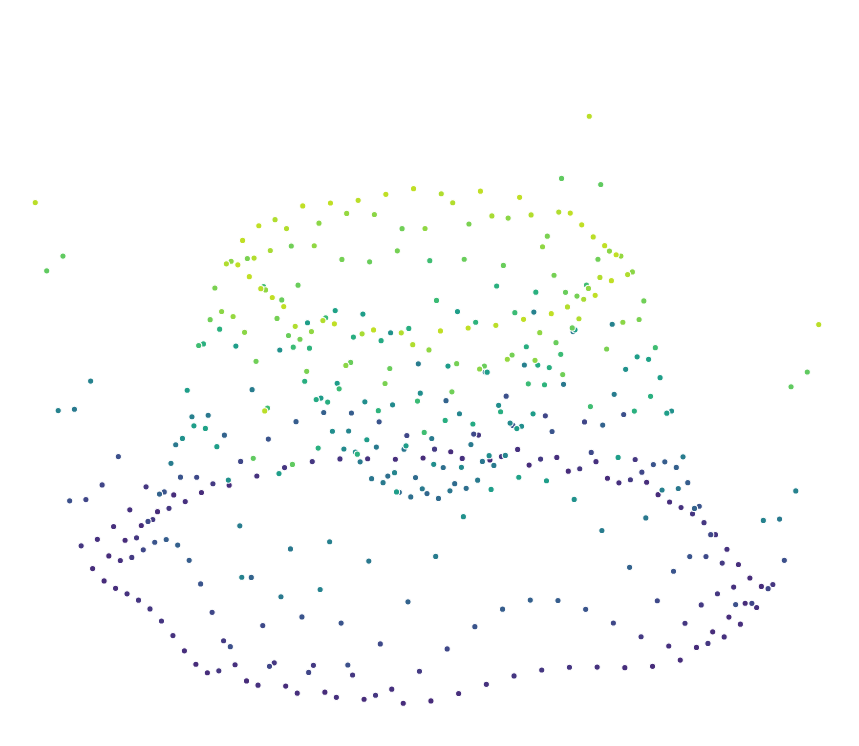
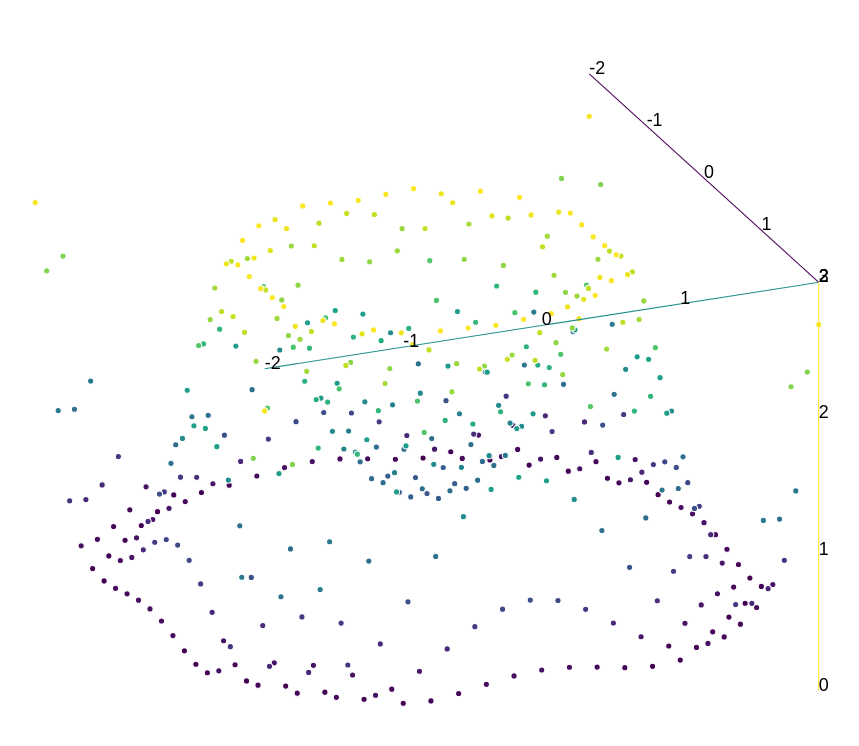
Before and after one commit to beyarkay/StatsForMortals, a plain HTML site: page scratchpad.html in a window 1280 px wide. Shown: the whole page, without its empty margins (213-1072 px from the left). Drawn offline with nearby package versions, Linux system fonts and the light colour scheme.

Commit message:
Added rudimentary scales

```diff
--- a/scratchpad.html
+++ b/scratchpad.html
@@ -52,6 +52,12 @@
     let step = 0.2;
     let scale = 0.5;
     let sensitivity = [0.002, 0.002];
+    if (screen.width < screen.height) {
+        // If the device is in a portrait orientation, the sensitivity to rotation should be greater.
+        sensitivity = [0.02, 0.02];
+    }
+
+
     let rotation = [-Math.PI * 3 / 8, -Math.PI * 3 / 8, 0];
     const draw_paths = false;
     let id = 'three_d_vibes';
@@ -61,6 +67,7 @@
 
 
     // ----------========== Build up the point cloud ==========----------
+
     let points = [];
 
     function f(x, y) {
@@ -74,45 +81,35 @@
         }
     }
 
-    // ----------========== Build up the bounding box ==========----------
-    let extents = [[
-        Math.floor(d3.min(points, (d) => d[0])),
-        Math.ceil(d3.max(points, (d) => d[0]))
-    ], [
-        Math.floor(d3.min(points, (d) => d[1])),
-        Math.ceil(d3.max(points, (d) => d[1]))
-    ], [
-        Math.floor(d3.min(points, (d) => d[2])),
-        Math.ceil(d3.max(points, (d) => d[2]))
-    ]];
+    // ----------========== Define the bounding box (used to draw the scales) ==========----------
 
-    // top or bottom surface
-    let bottom = [
-        [extents[0][0], extents[1][0], extents[2][0]],
-        [extents[0][0], extents[1][1], extents[2][0]],
-        [extents[0][1], extents[1][1], extents[2][0]],
-        [extents[0][1], extents[1][0], extents[2][0]],
-        [extents[0][0], extents[1][0], extents[2][0]],
+    let extents = [
+        {
+            min: Math.floor(d3.min(points, (d) => d[0])),
+            max: Math.ceil(d3.max(points, (d) => d[0]))
+        },
+        {
+            min: Math.floor(d3.min(points, (d) => d[1])),
+            max: Math.ceil(d3.max(points, (d) => d[1]))
+        },
+        {
+            min: Math.floor(d3.min(points, (d) => d[2])),
+            max: Math.ceil(d3.max(points, (d) => d[2]))
+        },
     ];
-    // left_or_right surface
-    let right = [
-        [extents[0][1], extents[1][0], extents[2][0]],
-        [extents[0][1], extents[1][1], extents[2][0]],
-        [extents[0][1], extents[1][1], extents[2][1]],
-        [extents[0][1], extents[1][0], extents[2][1]],
-        [extents[0][1], extents[1][0], extents[2][0]],
+    let corners = [
+        [extents[0].min, extents[1].min, extents[2].min],
+        [extents[0].min, extents[1].min, extents[2].max],
+        [extents[0].min, extents[1].max, extents[2].min],
+        [extents[0].min, extents[1].max, extents[2].max],
+        [extents[0].max, extents[1].min, extents[2].min],
+        [extents[0].max, extents[1].min, extents[2].max],
+        [extents[0].max, extents[1].max, extents[2].min],
+        [extents[0].max, extents[1].max, extents[2].max],
     ];
-    // front_or_back surface
-    let back = [
-        [extents[0][0], extents[1][0], extents[2][0]],
-        [extents[0][1], extents[1][0], extents[2][0]],
-        [extents[0][1], extents[1][0], extents[2][1]],
-        [extents[0][0], extents[1][0], extents[2][1]],
-        [extents[0][0], extents[1][0], extents[2][0]],
-    ];
-    let polygons = [bottom, right, back];
 
     // ----------========== Define rotation & projection matrices ==========----------
+
     function rotX(theta) {
         return math.transpose([
             [1, 0, 0],
@@ -144,6 +141,7 @@
     ]);
 
     // ----------========== Create the Scales, line generator,  ==========----------
+
     // Create an x-num_points for xy to pixel coordinates
     xScale = d3.scaleLinear()
         .domain([start, stop])
@@ -160,11 +158,9 @@
 
     // ----------========== Set up the SVG groups ==========----------
 
-
     svg.append('g').attr('class', 'lines');
     svg.append('g').attr('class', 'points');
     svg.append('g').attr('class', 'scale');
-
 
     // ----------========== Make the SVG draggable ==========----------
     let mouseStart;
@@ -176,12 +172,10 @@
     );
 
     function dragStarted(d) {
-        d3.select(this).attr("fill", "black");
         mouseStart = [d3.event.x, d3.event.y];
     }
 
     function dragInProgress(d) {
-        d3.select(this).attr("fill", "grey");
         mouseDelta = [d3.event.x - mouseStart[0], d3.event.y - mouseStart[1]];
         updatePlot(svg, [
             rotation[0] + mouseDelta[0] * sensitivity[0],
@@ -190,61 +184,163 @@
     }
 
     function dragEnded(d) {
-        d3.select(this).attr("fill", "white");
         rotation[0] += mouseDelta[0] * sensitivity[0];
         rotation[1] += mouseDelta[1] * sensitivity[1];
+    }
+
+    // ----------========== Create an axis ==========----------
+    function createAxes(svg, corners, rotation) {
+        // Project the corners of the box that bounds all the points
+        let corners_projected = math.multiply(
+            corners,
+            rotZ(rotation[0]),
+            rotX(rotation[1]),
+            projection
+        );
+        let corners_buffer = [];
+        for (let i = 0; i < corners_projected.length; i++) {
+            corners_buffer.push({
+                x: corners_projected[i][0],
+                y: corners_projected[i][1],
+                z: corners_projected[i][2],
+                xyz: corners[i]
+            })
+        }
+        let scale_lines = [
+            [
+                corners_buffer[0],
+                corners_buffer[4]
+            ],
+            [
+                corners_buffer[0],
+                corners_buffer[2]
+            ],
+            [
+                corners_buffer[0],
+                corners_buffer[1]
+            ],
+        ];
+        for (let i = 0; i < corners_buffer.length; i++) {
+            if (i < 4) { // Figure out the x-scale lines
+                let line = [
+                    corners_buffer[i],
+                    corners_buffer[i + 4]
+                ];
+                if (Math.abs(line[0].y) >= Math.abs(scale_lines[2][0].y) && line[0].z < scale_lines[2][0].z) {
+                    scale_lines[0] = line.slice(); // copy line into z_line
+                }
+            }
+            if ((i % 4) < 2) { // Figure out the y-scale lines
+                let line = [
+                    corners_buffer[i],
+                    corners_buffer[i + 2]
+                ];
+                if (Math.abs(line[0].y) >= Math.abs(scale_lines[2][0].y) && line[0].z > scale_lines[2][0].z) {
+                    scale_lines[1] = line.slice(); // copy line into z_line
+                }
+            }
+            if (i % 2 === 0) { // Figure out the z-scale lines
+                let line = [
+                    corners_buffer[i],
+                    corners_buffer[i + 1]
+                ];
+                if (Math.abs(line[0].x) >= Math.abs(scale_lines[2][0].x) && line[0].z > scale_lines[2][0].z) {
+                    scale_lines[2] = line.slice(); // copy line into z_line
+                }
+            }
+        }
+
+        // =======Draw the text ticks of the scale=======
+
+        let ticks = [];
+
+        for (let i = 0; i < 3; i++) {
+            console.log(i);
+            // let min = [
+            //     Math.min(scale_lines[i][0].x, scale_lines[i][1].x),
+            //     Math.min(scale_lines[i][0].y, scale_lines[i][1].y),
+            //     Math.min(scale_lines[i][0].z, scale_lines[i][1].z)
+            // ];
+            let range = [
+                (scale_lines[i][0].x - scale_lines[i][1].x),
+                (scale_lines[i][0].y - scale_lines[i][1].y),
+                (scale_lines[i][0].z - scale_lines[i][1].z)
+            ];
+            console.log(range);
+            for (let value = extents[i].min; value <= extents[i].max; value++) {
+                let fraction = (value - extents[i].min) / (extents[i].max - extents[i].min);
+                ticks.push({
+                    x: scale_lines[i][1].x + (1-fraction) * range[0], // lerp from min to max
+                    y: scale_lines[i][1].y + (1-fraction) * range[1], // lerp from min to max
+                    z: scale_lines[i][1].z + (1-fraction) * range[2], // lerp from min to max
+                    xyz: [scale_lines[i][0][0], scale_lines[i][0][1], value]
+                })
+            }
+        }
+        let scaleScale = d3.scaleSequential()
+            .domain([0, 2])
+            .interpolator(d3.interpolateViridis);
+
+
+        // =======Draw the lines of the scale=======
+        // Join
+        let lines = svg.select('.scale').selectAll('line').data(scale_lines);
+        // Enter
+        lines.enter()
+            .append('line')
+            .style('strokeWeight', 1)
+            .merge(lines)
+            .style('stroke', (d, i) => scaleScale(i))
+            .attr('x1', (d) => xScale(d[0].x))
+            .attr('y1', (d) => yScale(d[0].y))
+            .attr('x2', (d) => xScale(d[1].x))
+            .attr('y2', (d) => yScale(d[1].y));
+        // Exit
+        lines.exit().remove();
+
+        // =======Draw the text ticks of the scale=======
+        // Join
+        let text_ticks = svg.select('.scale').selectAll('text').data(ticks);
+        // Enter
+        text_ticks.enter()
+            .append('text')
+            .merge(text_ticks)
+            .text((d) => d.xyz[2])
+            .attr('x', (d) => xScale(d.x))
+            .attr('y', (d) => yScale(d.y));
+        // Exit
+        text_ticks.exit().remove();
+
+
     }
 
     // ----------========== Things to do on a plot update ==========----------
 
     function updatePlot(svg, rotation) {
-        // 1. Build up the z buffer
-        let z_buffer = [];
 
-        for (let i = 0; i < points.length; i++) {
-            z_buffer.push({
-                type: 'circle',
-                group: 'points',
-                xyz: points[i]
-            })
-        }
-        for (let poly_idx = 0; poly_idx < polygons.length; poly_idx++) {
-            for (let draw_idx = 0; draw_idx < polygons[poly_idx].length; draw_idx++) {
-                z_buffer.push({
-                    type: 'poly',
-                    group: 'scale',
-                    poly_index: poly_idx,
-                    draw_index: draw_idx,
-                    xyz: polygons[poly_idx][draw_idx]
-                })
-            }
-        }
-        // 2. Extract the coords from the z-buffer and do the transformations on them
-        let projected = math.multiply(
-            z_buffer.map(d => {
-                return d.xyz;
-            }),
+
+        // project all the points that make up the plot
+        let points_projected = math.multiply(
+            points,
             rotZ(rotation[0]),
             rotX(rotation[1]),
             projection
         );
-        // 3. Add the transformed coords back into the z-buffer
-        z_buffer.forEach((d, i) => {
-            d.projected = projected[i];
-            d.x = d.projected[0];
-            d.y = d.projected[1];
-            d.z = d.projected[2];
-            return d;
-        });
+        let points_buffer = [];
+        for (let i = 0; i < points_projected.length; i++) {
+            points_buffer.push({
+                x: points_projected[i][0],
+                y: points_projected[i][1],
+                z: points_projected[i][2],
+                xyz: points[i]
+            })
+        }
 
-        // 4. Sort the z-buffer
-        z_buffer.sort((a, b) => a.projected[2] < b.projected[2] ? -1 : 1);
-
-
-        // TODO finish pushing the z-buffer through the rest of the pipeline.
+        //  Sort the z-buffer
+        points_buffer.sort((a, b) => a.z < b.z ? -1 : 1);
 
         let colorScale = d3.scaleSequential()
-            .domain(d3.extent(z_buffer, (d) => d.xyz[2]))
+            .domain(d3.extent(points_buffer, (d) => d.xyz[2]))
             .interpolator(d3.interpolateViridis);
 
         if (draw_paths) {
@@ -284,21 +380,14 @@
         }
 
 
-        let buffer = [];
-        // Remove the old groups, they can't be re-used.
-        svg.select('.points').selectAll('g').remove();
-        svg.select('.scale').selectAll('g').remove();
-        for (let i = 0; i < z_buffer.length; i++) {
-            if ((buffer.length > 0 && z_buffer[i].type !== buffer[buffer.length - 1].type) || i === z_buffer.length - 1) {
-                if (buffer[0].type === 'circle') {
         // Join
-                    let circles = svg.select('.points').append('g').selectAll('circle').data(buffer);
+        let circles = svg.select('.points').selectAll('circle').data(points_buffer);
         // Enter
         circles.enter()
             .append('circle')
             .style('stroke', 'white')
             .style('strokeWeight', 1)
-                        .attr('r', scale * 6)
+            .attr('r', 3)
             .merge(circles)
             .attr('cx', (d) => xScale(d.x))
             .attr('cy', (d) => yScale(d.y))
@@ -307,58 +396,9 @@
         // Exit
         circles.exit().remove();
 
-                } else if (buffer[0].type === 'poly') {
-                    // TODO doesn't take into account one poly with vertices at different z-depths !!!
-                    let data = [];
-                    let number_of_polys = d3.max(buffer, (d) => d.poly_index);
-                    for (let k = 0; k <= number_of_polys; k++) {
-                        data.push([]);
-                    }
-                    for (let j = 0; j < buffer.length; j++) {
-                        data[buffer[j].poly_index].push(buffer[j]);
-                    }
-                    console.log(data);
-                    console.log("----");
-                    // TODO now that every polygon is in data, they still need to be ordered properly
-                    let polygons = svg.select('.scale').append('g').selectAll('polygon').data(data);
-                    polygons.enter().append("polygon")
-                        .attr("stroke", "black")
-                        .attr("fill", "rgba(0,234,255,0.47)")
-                        .attr("stroke-width", 1)
-                        .merge(polygons)
-                        .attr("points", d => d.map(d => [xScale(d.x), yScale(d.y)].join(",")).join(" "));
-                    polygons.exit().remove();
-                }
-                buffer = []
-            }
-            buffer.push(z_buffer[i])
-        }
+        createAxes(svg, corners, rotation)
 
-        // // Join
-        // let circles = svg.select('.points').selectAll('circle').data(point_data);
-        // // Enter
-        // circles.enter()
-        //     .append('circle')
-        //     .style('stroke', 'white')
-        //     .style('strokeWeight', 1)
-        //     .merge(circles)
-        //     .attr('cx', (d) => xScale(d.x))
-        //     .attr('cy', (d) => yScale(d.y))
-        //     .attr('r', (d) => scale * (6 + 2 * (d.depth - min_r) / (max_r - min_r)))
-        //     .style("fill", (d) => colorScale(d.z));
-        // // Exit
-        // circles.exit().remove();
-        //
-        //
-        // // console.log(poly_data.map((d) => d.map(d => [xScale(d.x), yScale(d.y)].join(","))));
-        // let grid = svg.select('.scale').selectAll('polygon').data(poly_data);
-        // grid.enter().append("polygon")
-        //     .attr("stroke", "black")
-        //     .attr("fill", "none")
-        //     .attr("stroke-width", 1)
-        //     .merge(grid)
-        //     .attr("points", d => d.map(d => [xScale(d.x), yScale(d.y)].join(",")).join(" "));
-        // grid.exit().remove();
+
     }
 
     updatePlot(svg, rotation)
```
Lines whose indentation alone changed are shown as unchanged.
